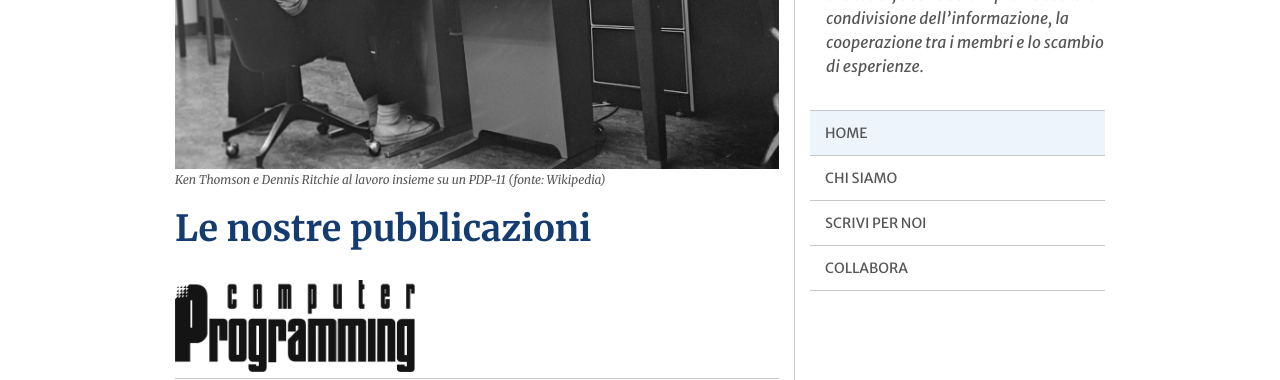
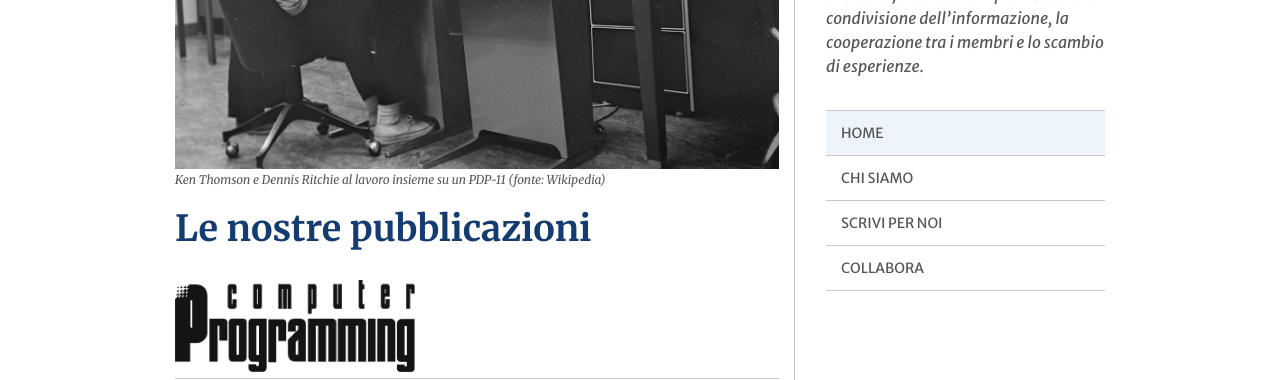
Before and after one commit to infomedia-it/infomedia-it.github.io, a Jekyll site: the page built from index.html, in a window 1280 px wide. Shown: the part 273-653 px from the top of the page. Built offline with Jekyll 4.4.1, drawn with Linux system fonts in a browser that asks for light colours.

Commit message:
banner: element alignment

```diff
--- a/_sass/elements/_banner.scss
+++ b/_sass/elements/_banner.scss
@@ -92,6 +92,7 @@
     padding-left: 15px;
 
     .nav-menu {
+      margin-left: 16px;
 
       ul {
         float: none;
```
